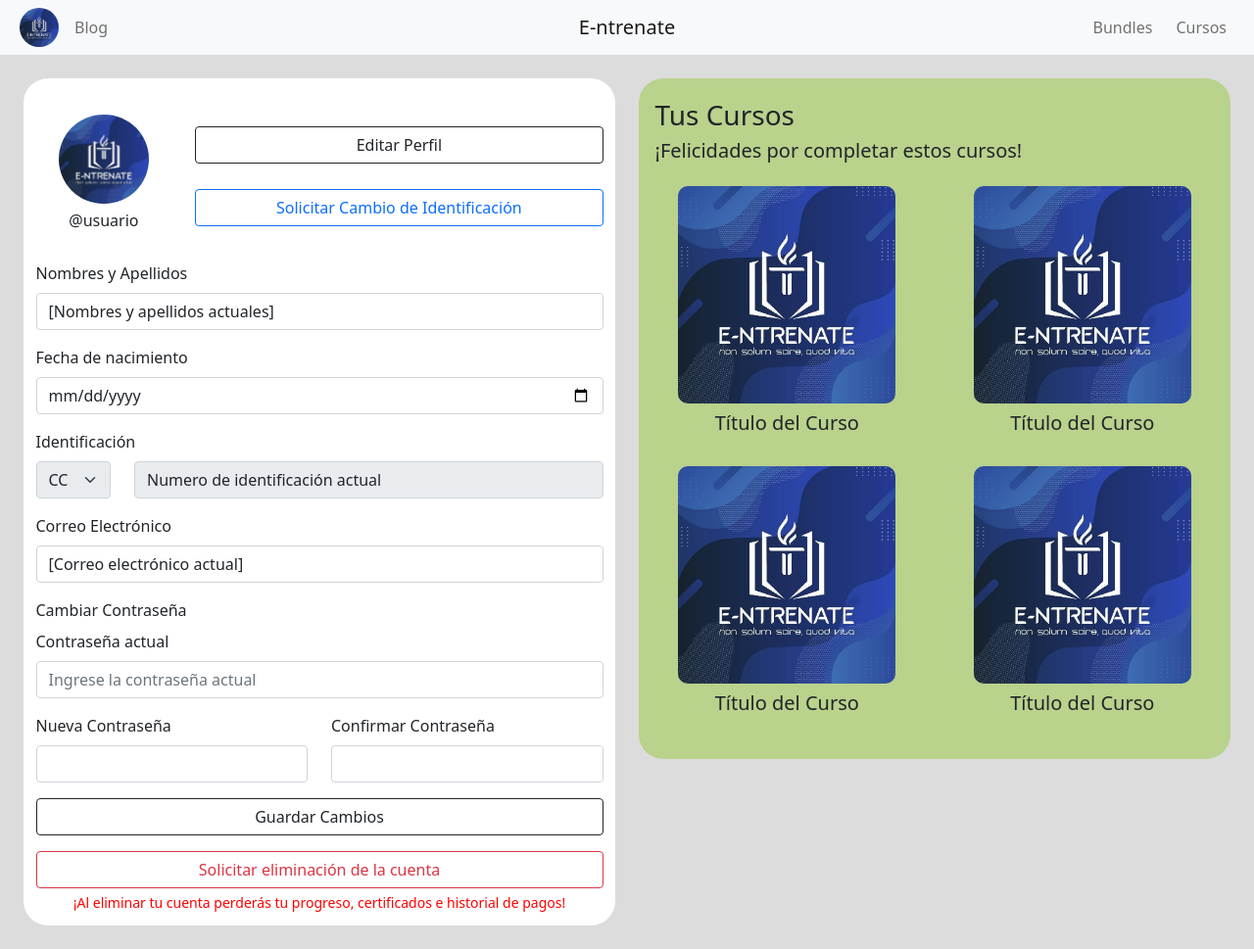
After one commit to sarodriguezva/E-ntrenate-WebApp, a Django app: page /perfil/ in a window 1280 px wide. The commit adds this page. Shown: the whole page at 98% size. Run offline with Django 3.2, Linux system fonts and the light colour scheme; some libraries are stand-ins or nearby versions.

Commit message:
Creacion de la pagina de perfil, con su diseño

```diff
--- /dev/null
+++ b/entrenatewebapp/entrenatewebapp/static/perfil.css
@@ -0,0 +1,59 @@
+#perfil {
+  background-color: gainsboro;
+  height: 100%;
+
+}
+
+
+#nav-test{
+  height: 7.5vh;
+  width: 100%;
+}
+
+.contenedor-perfil{
+  background-color: white;
+  border-radius: 25px;
+  padding: 12.5px;
+}
+
+.contenedor-cursos{
+  background-color: rgba(152, 202, 63, .5);
+  border-radius: 25px;
+  padding: 12.5px;
+}
+
+
+.img-perfil{
+  width: 80%;
+  border-radius: 80%;
+  display:block;
+  margin:auto;
+}
+
+#botones-perfil{
+  display: flex;
+  flex-direction: column;
+  justify-content: space-around;
+}
+
+#card_cursos{
+  background-color: rgba(152, 202, 63, .0);
+  border: none;
+}
+
+#card_cursos_texto{
+  padding: 8px;
+}
+
+#container_cursos{
+  display: flex;
+  justify-content: center;
+}
+
+#navbarDropdown{
+  padding: 0 !important;
+}
+#navbarDropdown img {
+  height: 40px;
+  border-radius: 80%;
+}
--- a/entrenatewebapp/entrenatewebapp/templates/cursos/cursos.html
+++ b/entrenatewebapp/entrenatewebapp/templates/cursos/cursos.html
@@ -28,7 +28,7 @@
             <a class="nav-link" href="#">Bundles</a>
           </li>
           <li class="nav-item">
-            <a class="nav-link" href="#">Perfil</a>
+            <a class="nav-link" href="{% url 'perfil' %}">Perfil</a>
           </li>
         </ul>
       </div>
--- /dev/null
+++ b/entrenatewebapp/entrenatewebapp/templates/perfil/perfil.html
@@ -0,0 +1,167 @@
+{% extends base_template %}
+
+{% load static %}
+
+{% block links %}
+<link href="{% static 'perfil.css' %}" rel="stylesheet">
+{% endblock links %}
+
+{% block content %}
+    <!-- header-->
+  <nav class="navbar navbar-expand-lg navbar-light bg-light">
+    <div class="container-fluid">
+      <a class="navbar-brand position-absolute top-50 start-50 translate-middle" href="{% url 'home' %}">E-ntrenate</a>
+      <button class="navbar-toggler" type="button" data-bs-toggle="collapse" data-bs-target="#navbarSupportedContent" aria-controls="navbarSupportedContent" aria-expanded="false" aria-label="Toggle navigation">
+        <span class="navbar-toggler-icon"></span>
+      </button>
+      <div class="collapse navbar-collapse" id="navbarSupportedContent">
+        <ul class="navbar-nav me-auto mb-2 mb-lg-0 ms-2">
+          <li class="nav-item dropdown">
+            <a class="nav-link dropdown" href="#" id="navbarDropdown" role="button" data-bs-toggle="dropdown" aria-expanded="false">
+              <img src="{% static 'images/Imagen_entrenate.jpg' %}"  />
+            </a>
+            <ul class="dropdown-menu" aria-labelledby="navbarDropdown">
+              <li><a class="dropdown-item" href="{% url 'perfil' %}">Perfil</a></li>
+              <li><a class="dropdown-item" href="#">Cerrar Sesión</a></li>
+            </ul>
+          </li>
+          <li class="nav-item ms-2">
+            <a class="nav-link" href="#">Blog</a>
+          </li>
+        </ul>
+        <ul class="navbar-nav ms-auto mb-2 mb-lg-0">
+          <li class="nav-item me-2">
+            <a class="nav-link" href="#">Bundles</a>
+          </li>
+          <li class="nav-item me-2">
+            <a class="nav-link" aria-current="page" href="{% url 'cursos' %}">Cursos</a>
+          </li>
+        </ul>
+      </div>
+    </div>
+  </nav>
+
+    <!-- Titulo del curso -->
+    <section id="perfil">
+      <div class="container-fluid">
+        <div class="row">
+          <div class="col-12 col-lg-6 pt-4 pb-4 ps-4">
+            <!-- Contenedor perfil/> -->
+            <div class="contenedor-perfil">
+               <div class="row">
+                  <div class="col-12 col-lg-3 col-md-3 pt-4 pb-4 ps-4">
+                    <img src="{% static 'images/Imagen_entrenate.jpg' %}" alt="..." class="img-perfil text-center">
+                    <h6 class="text-center mt-2">@usuario</h6>
+                  </div>
+                  <div class="col-12 col-lg-9  col-md-9 pt-4 pb-4 ps-4" id="botones-perfil">
+                      <button class="btn btn-outline-dark" type="button">Editar Perfil</button>
+                      <button class="btn btn-outline-primary" type="button">Solicitar Cambio de Identificación</button>
+                  </div>
+                </div>
+                <form>
+                  <div class="mb-3">
+                    <label for="Nombre" class="form-label">Nombres y Apellidos</label>
+                    <input type="text" class="form-control" id="Nombre" value="[Nombres y apellidos actuales]">
+                  </div>
+                  <div class="mb-3">
+                    <label for="fecha" class="form-label">Fecha de nacimiento</label>
+                    <input type="date" id="fecha" name="trip-start" class="form-control">
+                  </div>
+                  <div >
+                    <label for="documento" class="form-label">Identificación</label>
+                    <div class="row">
+                      <div class="col-md-2 mb-3">
+                        <select class="form-select" aria-label="Default select example" disabled >
+                          <option selected>CC</option>
+                          <option value="1">CE</option>
+                          <option value="2">TI</option>
+                          <option value="3">PP</option>
+                        </select>
+                      </div>
+                      <div class="col-md-10 mb-3">
+                        <input type="text" class="form-control" id="documento" value="Numero de identificación actual" disabled>
+                      </div>
+                    </div>
+                  </div>
+                  <div class="mb-3">
+                    <label for="correo" class="form-label">Correo Electrónico</label>
+                    <input type="email" class="form-control" id="correo" value="[Correo electrónico actual]">
+                  </div>
+                  <label  class="form-label">Cambiar Contraseña</label>
+                  <div class="mb-3">
+                    <label for="contraseña_actual" class="form-label">Contraseña actual</label>
+                    <input type="password" class="form-control" id="contraseña_actual" placeholder="Ingrese la contraseña actual">
+                  </div>
+                  <div class="row">
+                    <div class="col-md-6 mb-3">
+                      <label for="nueva_contraseña" class="form-label">Nueva Contraseña</label>
+                      <input type="password" class="form-control" id="nueva_contraseña">
+                    </div>
+                    <div class="col-md-6 mb-3">
+                      <label for="confirmar_contraseña" class="form-label">Confirmar Contraseña</label>
+                      <input type="password" class="form-control" id="confirmar_contraseña">
+                    </div>
+                  </div>
+                  <div class="col-12" id="botones-perfil">
+                      <button class="btn btn-outline-dark mb-3" type="submit">Guardar Cambios</button>
+                      <button class="btn btn-outline-danger" type="button">Solicitar eliminación de la cuenta</button>
+                      <div id="emailHelp" class="form-text text-center"style="color: red;">¡Al eliminar tu cuenta perderás tu progreso, certificados e historial de pagos!</div>
+                  </div>
+                </form>
+            </div>
+
+          </div>
+          <!-- Contenedor tus cursos -->
+          <div class="col-12 col-lg-6 pt-4 pb-4 pe-4" id="retoma">
+            <div class="contenedor-cursos">
+              <div class="row">
+                <div class="col-12 mt-2 ms-1 mb-3">
+                  <h3>Tus Cursos</h3>
+                  <h5>¡Felicidades por completar estos cursos!</h5>
+                </div>
+                <div class="col-md-6 mb-3" id="container_cursos" >
+                  <div class="card" style="width: 80%;" id="card_cursos">
+                    <img src="{% static 'images/Imagen_entrenate.jpg' %}" class="card-img-top" alt="..." style="border-radius: 10px;">
+                    <div class="card-body" id="card_cursos_texto">
+                      <h5 class="card-title text-center">Título del Curso</h5>
+                    </div>
+                  </div>
+                </div>
+                <div class="col-md-6 mb-3" id="container_cursos" >
+                  <div class="card" style="width: 80%;" id="card_cursos">
+                    <img src="{% static 'images/Imagen_entrenate.jpg' %}" class="card-img-top" alt="..." style="border-radius: 10px;">
+                    <div class="card-body" id="card_cursos_texto">
+                      <h5 class="card-title text-center">Título del Curso</h5>
+                    </div>
+                  </div>
+                </div>
+                <div class="col-md-6 mb-3" id="container_cursos" >
+                  <div class="card" style="width: 80%;" id="card_cursos">
+                    <img src="{% static 'images/Imagen_entrenate.jpg' %}" class="card-img-top" alt="..." style="border-radius: 10px;">
+                    <div class="card-body" id="card_cursos_texto">
+                      <h5 class="card-title text-center">Título del Curso</h5>
+                    </div>
+                  </div>
+                </div>
+                <div class="col-md-6 mb-3" id="container_cursos" >
+                  <div class="card" style="width: 80%;" id="card_cursos">
+                    <img src="{% static 'images/Imagen_entrenate.jpg' %}" class="card-img-top" alt="..." style="border-radius: 10px;">
+                    <div class="card-body" id="card_cursos_texto">
+                      <h5 class="card-title text-center">Título del Curso</h5>
+                    </div>
+                  </div>
+                </div>
+
+              </div>
+
+            </div>
+          </div>
+        </div>
+      </div>
+    </section>
+    <!-- /Titulo del curso -->
+
+
+
+
+{% endblock content %}
--- a/entrenatewebapp/entrenatewebapp/urls.py
+++ b/entrenatewebapp/entrenatewebapp/urls.py
@@ -26,5 +26,6 @@
     path('home_login/', views.home_login, name="home_login"),
     path('auth/', include('entrenatewebapp.apps.authentication.urls', namespace='authentication')),
     path('cursos/', views.cursos, name="cursos"),
+    path('perfil/', views.perfil, name="perfil"),
 
 ]
--- a/entrenatewebapp/entrenatewebapp/views.py
+++ b/entrenatewebapp/entrenatewebapp/views.py
@@ -25,3 +25,9 @@
     context = {'base_template': "basetemplate.html"}
 
     return render(request=request, template_name="cursos/cursos.html", context=context)
+
+#tmp for perfil
+def perfil(request: Any):
+    context = {'base_template': "basetemplate.html"}
+
+    return render(request=request, template_name="perfil/perfil.html", context=context)
```
